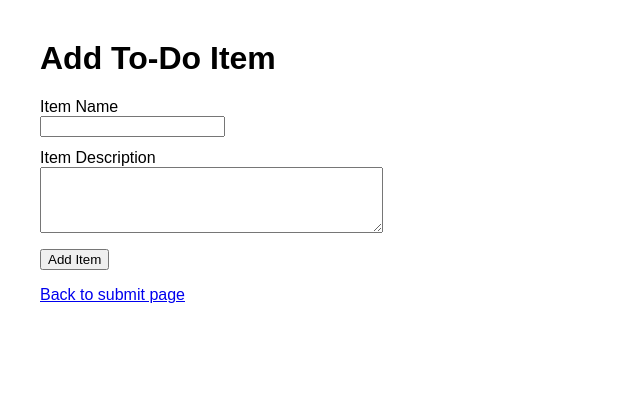
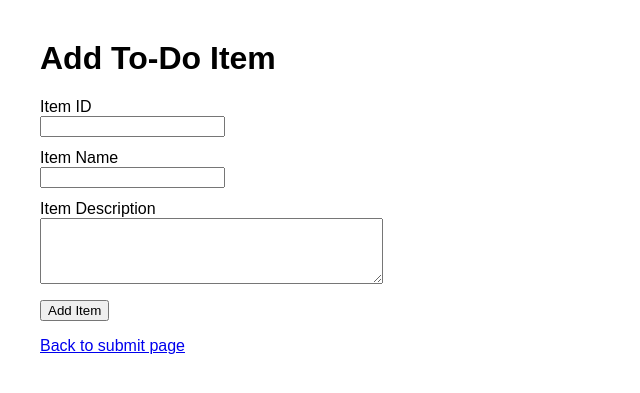
Before and after one commit to SumukhGoutam1910/Tutedude-Devops, a Flask app: page /todo in a window 1280 px wide. Shown: the top 393 px of the page, without its empty margins (0-640 px from the left). Run offline with Flask 2, Linux system fonts and the light colour scheme.

Commit message:
feat(todo): add Item ID field to form

```diff
--- a/Version Control Git/Flask and MongoDB/templates/todo.html
+++ b/Version Control Git/Flask and MongoDB/templates/todo.html
@@ -15,6 +15,10 @@
   <div id="message"></div>
 
   <form id="todoForm">
+    <div class="field">
+      <label for="itemId">Item ID</label><br />
+      <input type="text" id="itemId" name="itemId" />
+    </div>
     <div class="field">
       <label for="itemName">Item Name</label><br />
       <input type="text" id="itemName" name="itemName" />
@@ -35,6 +39,7 @@
       e.preventDefault();
       msg.textContent = '';
       const payload = {
+        itemId: document.getElementById('itemId').value,
         itemName: document.getElementById('itemName').value,
         itemDescription: document.getElementById('itemDescription').value
       };
```
